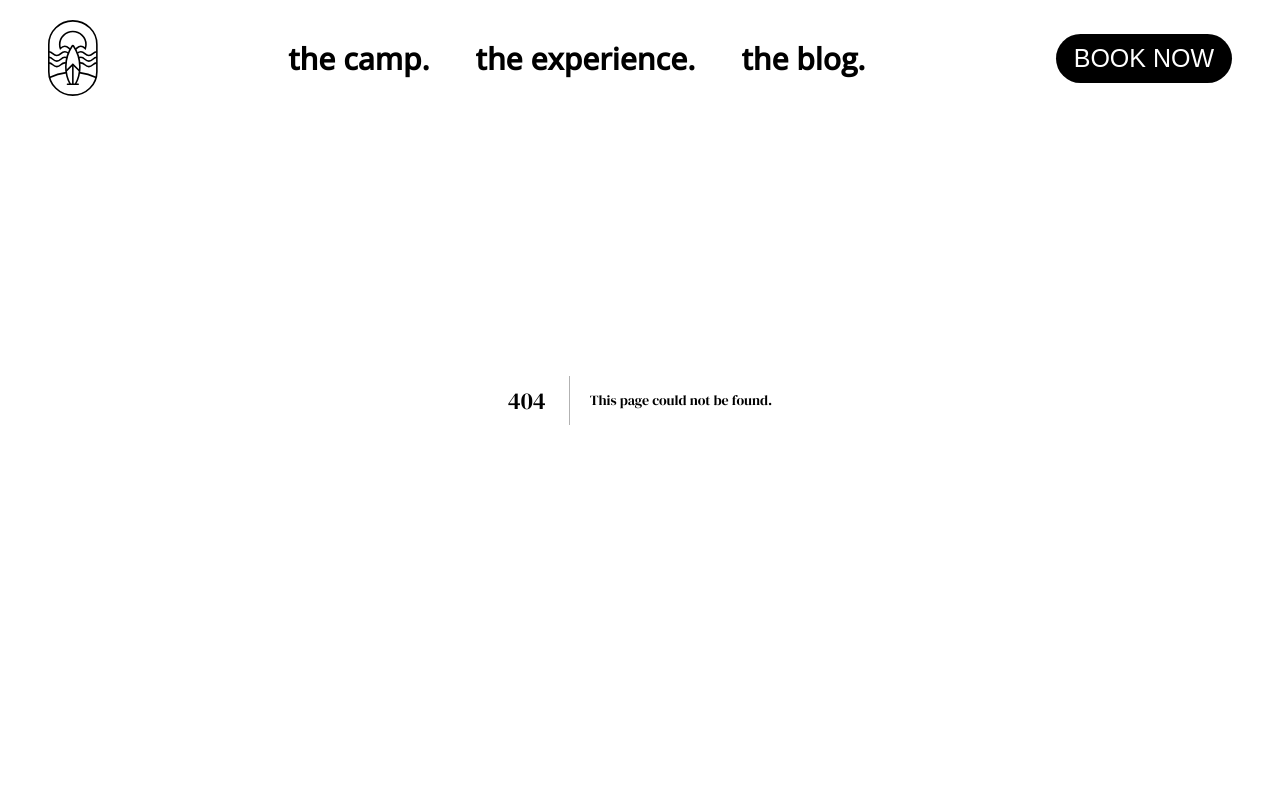
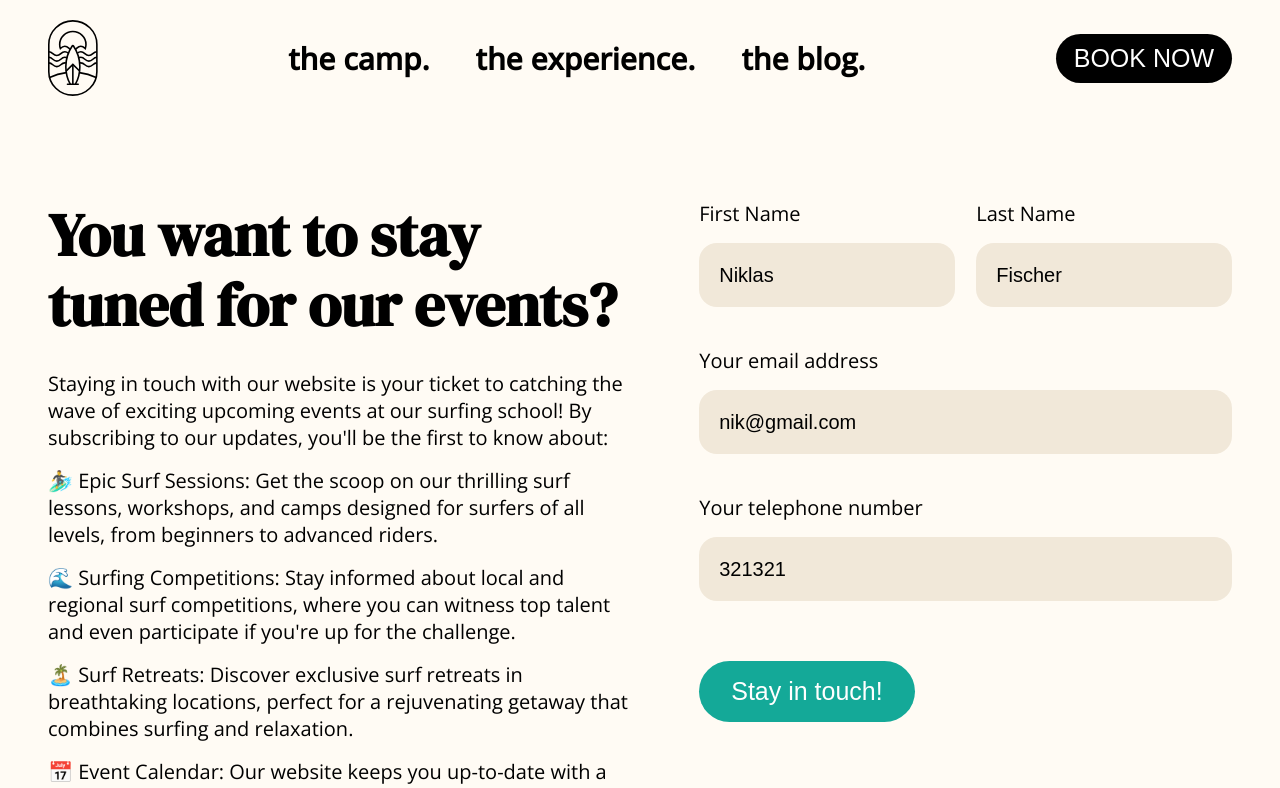
Before and after one commit to alexgrimm87/nextjs13-surfcamp, a Next.js app: page /events in a window 1280 px wide. Before the commit this address had no page. Shown: the top 788 px of the page. Built offline with nearby package versions, Linux system fonts and the light colour scheme.

Commit message:
event page with signup form

```diff
--- /dev/null
+++ b/app/_components/Events/SignupForm.jsx
@@ -0,0 +1,96 @@
+"use client";
+import axios from "axios";
+import {useState} from "react";
+import {allDataFilledIn} from "@/utils/validation.utils";
+import TextInput from "@/app/_components/TextInput";
+
+const SignupForm = ({ headline, infoText, buttonLabel }) => {
+  const [formData, setFormData] = useState({
+    firstName: "Niklas",
+    lastName: "Fischer",
+    email: "nik@gmail.com",
+    phone: "321321"
+  });
+
+  const [showConfirmation, setShowConfirmation] = useState(false);
+  const [errorMessage, setErrorMessage] = useState(false);
+
+  const onChange = (e) => {
+    setFormData({ ...formData, [e.target.name]: e.target.value });
+  };
+
+  const onSubmit = async (e) => {
+    e.preventDefault();
+
+    const payload = {
+      data: { ...formData, isGeneralInterest: true }
+    };
+
+    if (allDataFilledIn(formData)) {
+      try {
+        const response = await axios.post(
+          `${process.env.NEXT_PUBLIC_STRAPI_URL}/api/participants`,
+          payload
+        );
+        setShowConfirmation(true);
+      } catch (err) {
+        setErrorMessage(
+          err.response?.data?.error?.message || "Something went wrong"
+        );
+      }
+    } else {
+      setErrorMessage("Please fill out all fields.");
+    }
+  };
+
+  return (
+    <section className="signup-form">
+      <div className="signup-form__info">
+        <h3 className="signup-form__headline">{headline}</h3>
+        {infoText}
+      </div>
+      {showConfirmation ? (
+        <div className="signup-form__form">
+          <h4>Thank you for signing up. We will get in touch soon!</h4>
+        </div>
+      ) : (
+        <form className="signup-form__form" onSubmit={onSubmit}>
+          <div className="signup-form__name-container">
+            <TextInput
+              inputName="firstName"
+              value={formData.firstName}
+              onChange={onChange}
+              label="First Name"
+            />
+            <TextInput
+              inputName="lastName"
+              value={formData.lastName}
+              onChange={onChange}
+              label="Last Name"
+            />
+          </div>
+          <TextInput
+            inputName="email"
+            value={formData.email}
+            onChange={onChange}
+            label="Your email address"
+          />
+          <TextInput
+            inputName="phone"
+            value={formData.phone}
+            onChange={onChange}
+            label="Your telephone number"
+          />
+          {errorMessage && (
+            <p className="copy signup-form__error">{errorMessage}</p>
+          )}
+          <button className="btn btn--medium btn--turquoise" type="submit">
+            {buttonLabel || "Stay in touch!"}
+          </button>
+        </form>
+      )}
+    </section>
+  );
+};
+
+export default SignupForm;
--- /dev/null
+++ b/app/_components/TextInput.jsx
@@ -0,0 +1,17 @@
+const TextInput = ({ inputName, value, onChange, label }) => {
+  return (
+    <div className="input__container">
+      <label htmlFor={inputName} className="copy">{label}</label>
+      <input
+        type="text"
+        className="input input__text input--beige"
+        id={inputName}
+        name={inputName}
+        value={value}
+        onChange={onChange}
+      />
+    </div>
+  );
+};
+
+export default TextInput;
--- /dev/null
+++ b/app/events/page.jsx
@@ -0,0 +1,50 @@
+import SignupForm from "@/app/_components/Events/SignupForm";
+
+export default function Page() {
+  const infoText = (
+    <>
+      <p className="copy">
+        Staying in touch with our website is your ticket to catching the wave of
+        exciting upcoming events at our surfing school! By subscribing to our
+        updates, you'll be the first to know about:
+      </p>
+      <p className="copy">
+        🏄‍♂️ Epic Surf Sessions: Get the scoop on our thrilling surf lessons,
+        workshops, and camps designed for surfers of all levels, from beginners
+        to advanced riders.
+      </p>
+      <p className="copy">
+        🌊 Surfing Competitions: Stay informed about local and regional surf
+        competitions, where you can witness top talent and even participate if
+        you're up for the challenge.
+      </p>
+      <p className="copy">
+        {" "}
+        🏝️ Surf Retreats: Discover exclusive surf retreats in breathtaking
+        locations, perfect for a rejuvenating getaway that combines surfing and
+        relaxation.
+      </p>
+      <p className="copy">
+        📅 Event Calendar: Our website keeps you up-to-date with a comprehensive
+        event calendar, so you never miss a single opportunity to ride the
+        waves.
+      </p>
+      <p className="copy">
+        {" "}
+        🤙 Special Offers: Be the first to access special offers, discounts, and
+        promotions for our surfing programs and gear. Join our surfing community
+        by staying connected through our website, and be ready to dive into the
+        world of thrilling waves, endless adventures, and unforgettable
+        memories!
+      </p>
+    </>
+  );
+
+  const headline = "You want to stay tuned for our events?";
+
+  return (
+    <main className="events-page">
+      <SignupForm infoText={infoText} headline={headline} />
+    </main>
+  );
+}
--- /dev/null
+++ b/sass/components/events/signup-form.scss
@@ -0,0 +1,58 @@
+.signup-form {
+  display: flex;
+  justify-content: space-between;
+  margin-bottom: 6rem;
+
+  &__headline {
+    margin-bottom: 3rem;
+  }
+
+  &__info {
+    width: 49%;
+
+    .copy:not(:last-of-type) {
+      margin-bottom: 1.6rem;
+    }
+  }
+
+  &__form {
+    width: 45%;
+
+    .input {
+      width: 100%;
+    }
+
+    .input__container {
+      margin-bottom: 4rem;
+    }
+
+    .btn {
+      margin-top: 2rem;
+    }
+  }
+
+  &__name-container {
+    display: flex;
+    justify-content: space-between;
+
+    .input__container {
+      width: 48%;
+    }
+  }
+
+  &__error {
+    color: rgb(120, 2, 2);
+    margin-top: 1.6rem;
+  }
+
+  &__pricing {
+    h3 {
+      margin-top: 6rem;
+      margin-bottom: 2.4rem;
+    }
+
+    p:first-of-type {
+      margin-bottom: 8px;
+    }
+  }
+}
--- a/sass/main.scss
+++ b/sass/main.scss
@@ -18,4 +18,6 @@
 @import "components/blog/article-overview";
 @import "components/blog/article-components";
 
+@import "components/events/signup-form.scss";
+
 @import "pages/blog";
--- /dev/null
+++ b/utils/validation.utils.js
@@ -0,0 +1,3 @@
+export function allDataFilledIn(formData) {
+  return Object.keys(formData).every((key) => formData[key].trim().length > 0);
+}
```
